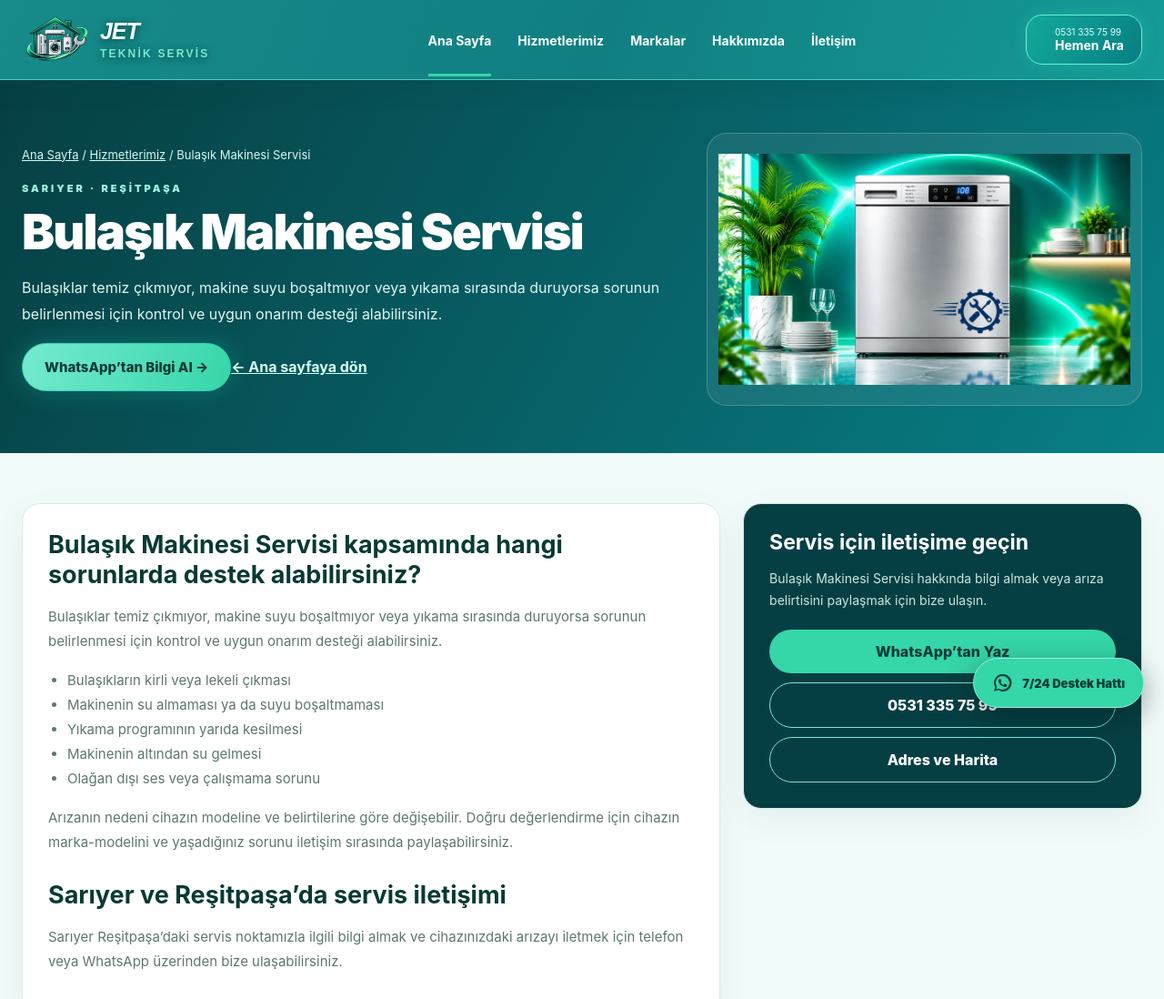
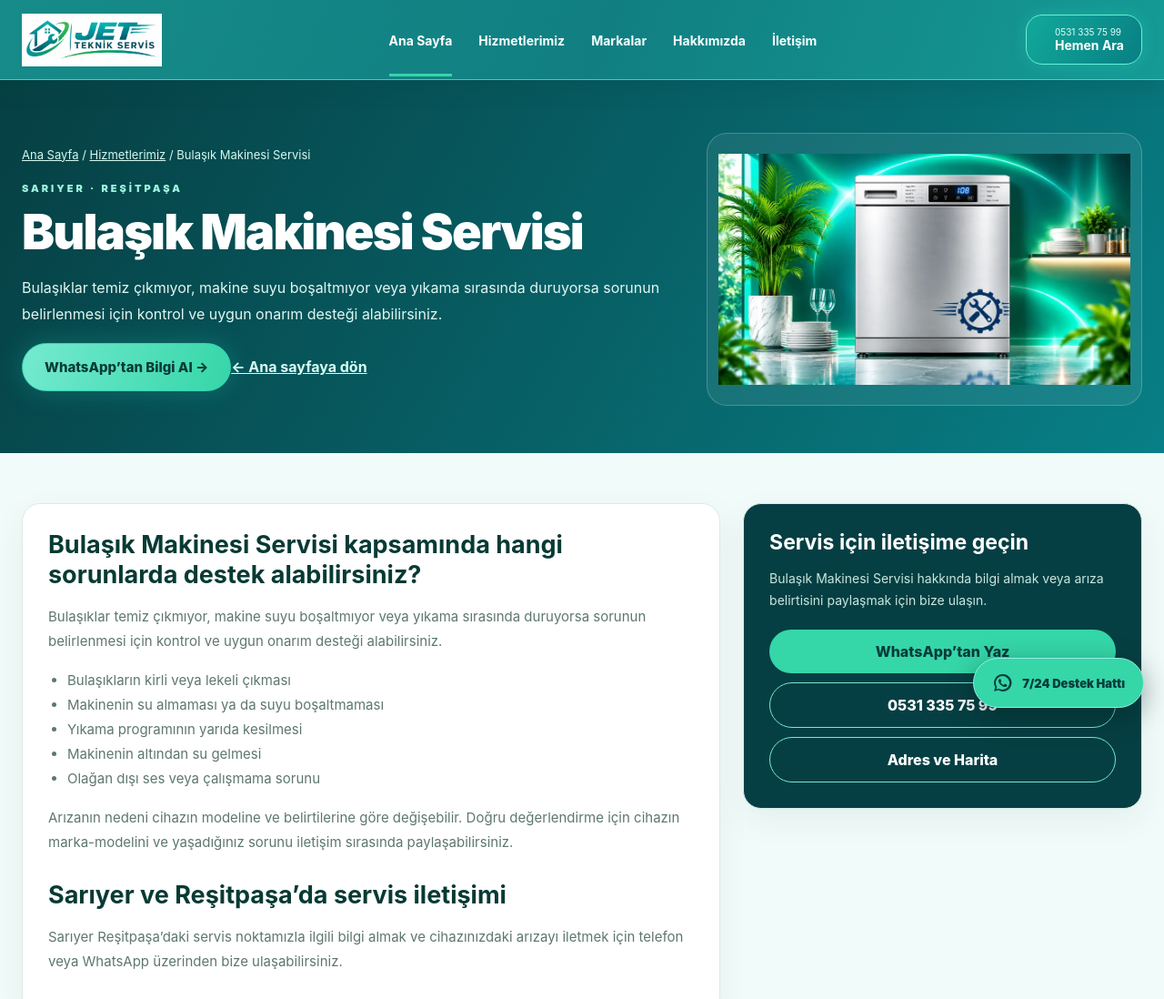
Before and after one commit to ramazanbagcecik-ui/sariyer-bolge-servis, a plain HTML site: page bulasik-makinesi-servisi.html in a window 1280 px wide. Shown: the top 1098 px of the page at 91% size. Drawn offline with Linux system fonts and the light colour scheme.

Commit message:
Add files via upload

```diff
--- a/bulasik-makinesi-servisi.html
+++ b/bulasik-makinesi-servisi.html
@@ -325,8 +325,17 @@ html{scroll-padding-top:88px}
   /* Sabit WhatsApp düğmesi sayfa sonundaki metinlerin üstünü kapatmasın */
   footer{padding-bottom:calc(90px + env(safe-area-inset-bottom))}
 }
-</style><script type="application/ld+json">{"@context": "https://schema.org", "@type": "Service", "name": "Bulaşık Makinesi Servisi", "serviceType": "Bulaşık Makinesi Servisi", "description": "Sarıyer ve Reşitpaşa’da bulaşık makinesi yıkama, su alma, su boşaltma ve çalışma sorunları için arıza tespiti ve bakım-onarım desteği.", "areaServed": [{"@type": "AdministrativeArea", "name": "Sarıyer"}, {"@type": "Place", "name": "Reşitpaşa, İstanbul"}], "provider": {"@type": "LocalBusiness", "name": "Sarıyer Bölge Servis", "alternateName": "Jet Teknik Servis", "url": "https://sariyerbolgeservis.com.tr/", "telephone": "+905313357599", "address": {"@type": "PostalAddress", "streetAddress": "Reşitpaşa Mahallesi, Postayolu Caddesi No:70/A", "addressLocality": "Sarıyer", "addressRegion": "İstanbul", "addressCountry": "TR"}}}</script></head><body><header><div class="wrap nav">
-<a aria-label="Jet Teknik Servis ana sayfa" class="logo" href="index.html"><img alt="Ev aletleri teknik servis logosu" class="logo-image" decoding="async" height="72" src="jet-teknik-logo.webp" width="76"/><span class="logo-wordmark"><strong>JET</strong><span>TEKNİK SERVİS</span></span></a>
+</style><script type="application/ld+json">{"@context": "https://schema.org", "@type": "Service", "name": "Bulaşık Makinesi Servisi", "serviceType": "Bulaşık Makinesi Servisi", "description": "Sarıyer ve Reşitpaşa’da bulaşık makinesi yıkama, su alma, su boşaltma ve çalışma sorunları için arıza tespiti ve bakım-onarım desteği.", "areaServed": [{"@type": "AdministrativeArea", "name": "Sarıyer"}, {"@type": "Place", "name": "Reşitpaşa, İstanbul"}], "provider": {"@type": "LocalBusiness", "name": "Sarıyer Bölge Servis", "alternateName": "Jet Teknik Servis", "url": "https://sariyerbolgeservis.com.tr/", "telephone": "+905313357599", "address": {"@type": "PostalAddress", "streetAddress": "Reşitpaşa Mahallesi, Postayolu Caddesi No:70/A", "addressLocality": "Sarıyer", "addressRegion": "İstanbul", "addressCountry": "TR"}}}</script>
+<style id="jet-logo-responsive">
+/* Jet Teknik Servis logo: hafif, orantılı ve mobil uyumlu */
+.logo{display:flex;align-items:center;min-width:174px;flex:0 1 auto;gap:0}
+.logo-image{display:block;width:174px;height:58px;max-width:100%;object-fit:contain;object-position:left center;flex:none}
+@media(max-width:900px){.logo{min-width:160px}.logo-image{width:160px;height:54px}}
+@media(max-width:650px){header{height:72px}.logo{min-width:0;flex:1}.logo-image{width:132px;height:44px;max-width:100%}}
+@media(max-width:380px){.logo-image{width:118px;height:40px}}
+</style>
+</head><body><header><div class="wrap nav">
+<a aria-label="Jet Teknik Servis ana sayfa" class="logo" href="index.html"><img alt="Jet Teknik Servis" class="logo-image" decoding="async" fetchpriority="high" height="58" src="jet-teknik-servis-logo.webp" width="174"/></a>
 <nav class="navlinks"><a class="active" href="index.html">Ana Sayfa</a><a class="services-link" href="hizmetler.html">Hizmetlerimiz</a><a href="index.html#markalar">Markalar</a><a href="index.html#hakkimizda">Hakkımızda</a><a href="index.html#iletisim">İletişim</a></nav>
 <a aria-label="0531 335 75 99 numaralı telefonu hemen ara" class="call" href="tel:05313357599"><span aria-hidden="true" class="phoneicon"><svg fill="none" stroke="currentColor" stroke-linecap="round" stroke-linejoin="round" stroke-width="2" viewbox="0 0 24 24"><path d="M4 13v-2a8 8 0 0 1 16 0v2"></path><rect height="7" rx="2" width="4" x="3" y="12"></rect><rect height="7" rx="2" width="4" x="17" y="12"></rect><path d="M19 19c-.8 1.4-2.2 2-4 2h-2"></path></svg></span><span><small>0531 335 75 99</small><b>Hemen Ara</b></span></a>
 <button aria-label="Menüyü aç" class="mobile-menu" onclick="document.getElementById('mobilelinks').classList.toggle('show')">☰</button>
```
